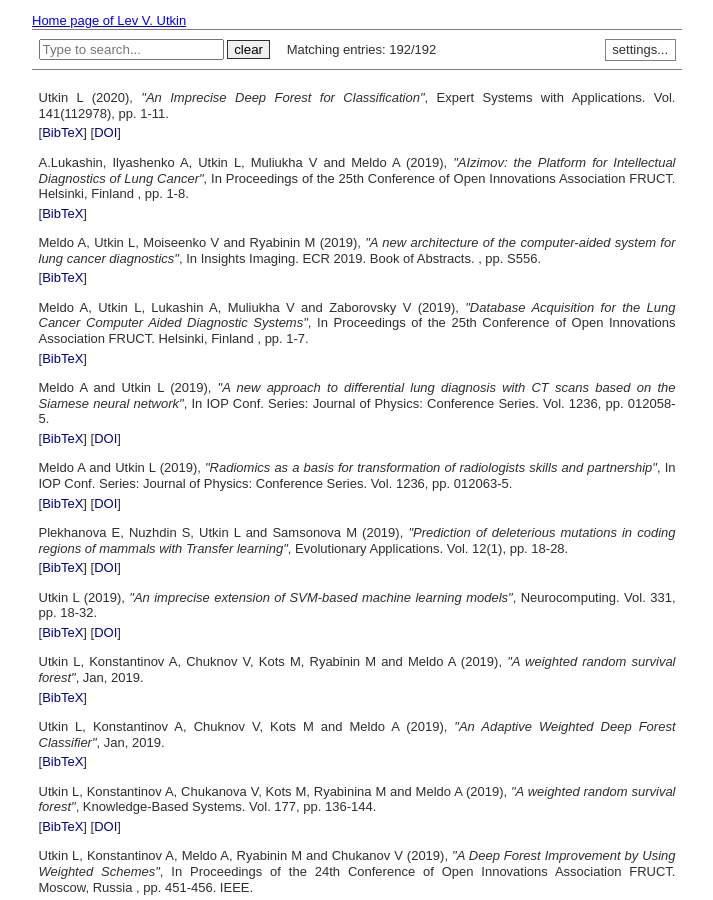
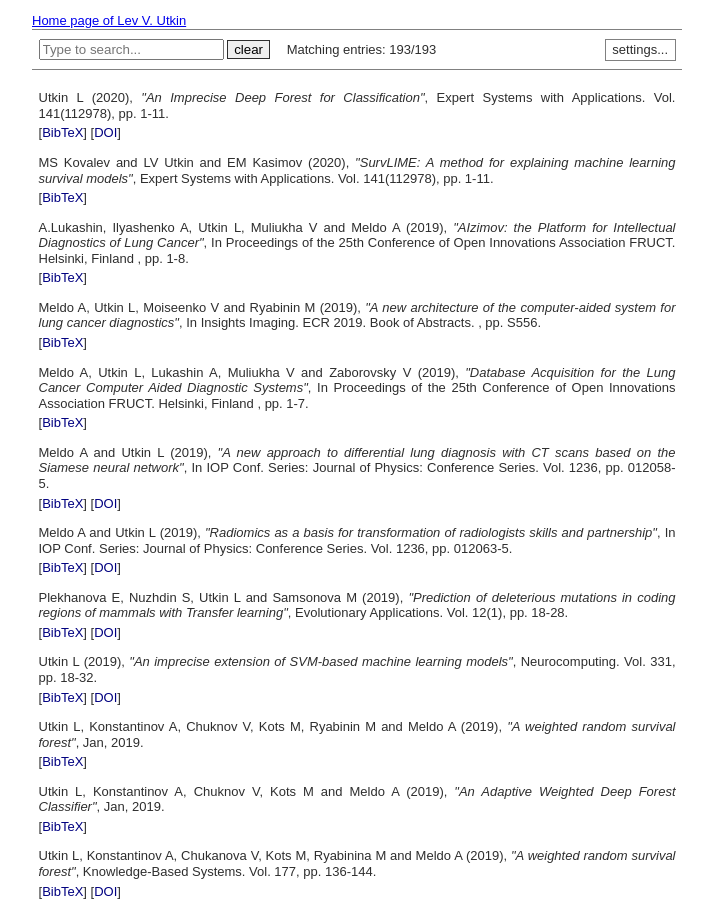
Before and after one commit to levutkin/levutkin.github.io, a Jekyll site: the page publications.html, which Jekyll copies as it is, in a window 1280 px wide and 900 px high. Shown: the whole window, without its empty margins (283-996 px from the left). Built offline with Jekyll 4.4.1, drawn with Linux system fonts in a browser that asks for light colours.

Commit message:
Update publications.html

```diff
--- a/publications.html
+++ b/publications.html
@@ -423,6 +423,25 @@ p.infolinks { margin: 0.3em 0em 0em 0em; padding: 0px; }
   doi = {10.1016/j.eswa.2019.112978}
 }
 </pre></td>
+
+<tr id="Kovalev-Utkin-Kasimov-20" class="entry">
+	<td> MS Kovalev and LV Utkin and EM Kasimov (2020), <i>"SurvLIME: A method for explaining machine learning survival models"</i>, Expert Systems with Applications.  Vol. 141(112978), pp. 1-11.
+	<p class="infolinks"> [<a href="javascript:toggleInfo('Kovalev-Utkin-Kasimov-20','bibtex')">BibTeX</a>]
+</td>
+</tr>
+<tr id="bib_Kovalev-Utkin-Kasimov-20" class="bibtex noshow">
+<td><b>BibTeX</b>:
+<pre>
+@Unpublished{Kovalev-Utkin-Kasimov-20,
+  author = {M.S. Kovalev and L.V. Utkin and E.M. Kasimov},
+  note   = {arXiv:2003.08371},
+  title  = {Surv{LIME}: {A} method for explaining machine learning survival models},
+  month  = mar,
+  year   = {2020},
+}
+</pre></td>
+
+
 </tr>
 <tr id="Lukashin-etal-2019" class="entry">
 	<td>A.Lukashin, Ilyashenko A, Utkin L, Muliukha V and Meldo A (2019), <i>"AIzimov: the Platform for Intellectual Diagnostics of Lung Cancer"</i>, In Proceedings of the 25th Conference of Open Innovations Association FRUCT. Helsinki, Finland , pp. 1-8.
```
